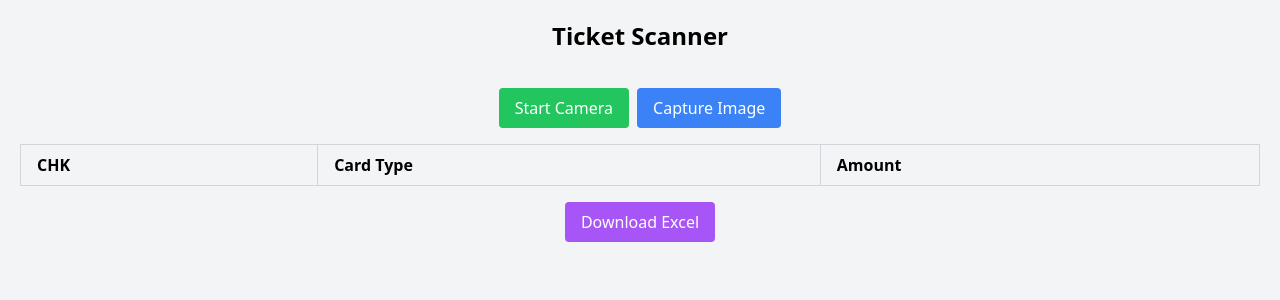
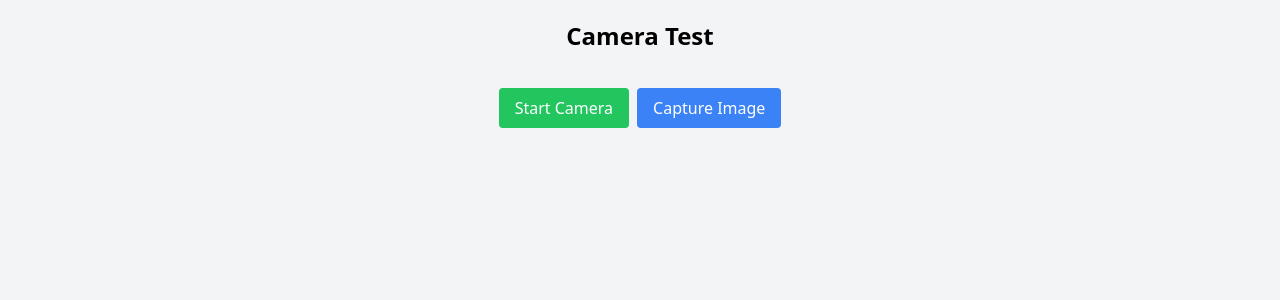
Before and after one commit to Crotoconlaptop/ticket-scanner, a React (Vite) app: page / in a window 1280 px wide. Shown: the top 300 px of the page. Built offline with nearby package versions, Linux system fonts and the light colour scheme; the HTML template or start-up script is replaced by a standard one.

Commit message:
mejora codex4

```diff
--- a/src/App.jsx
+++ b/src/App.jsx
@@ -1,103 +1,58 @@
 import React, { useState, useRef } from "react";
-import Tesseract from "tesseract.js";
-import * as XLSX from "xlsx";
-
-const cardTypes = ["VISA", "MASTERCARD", "mada", "AMEX", "DEBIT MASTERCARD", "DEBIT VISA", "GCC"];
 
 const App = () => {
-  const [tickets, setTickets] = useState([]);
-  const [image, setImage] = useState(null);
-  const [errorMessage, setErrorMessage] = useState(null);
   const videoRef = useRef(null);
   const canvasRef = useRef(null);
+  const [errorMessage, setErrorMessage] = useState(null);
 
   const startCamera = async () => {
     try {
-      const stream = await navigator.mediaDevices.getUserMedia({ video: { facingMode: "environment" } });
+      // Intentar acceder a la cámara trasera
+      const stream = await navigator.mediaDevices.getUserMedia({
+        video: { facingMode: { ideal: "environment" } },
+      });
       if (videoRef.current) {
         videoRef.current.srcObject = stream;
         videoRef.current.play();
       }
     } catch (error) {
-      console.error("Error accessing the camera:", error);
-      setErrorMessage("Could not access the camera. Please check permissions.");
+      console.error("Error accessing the rear camera:", error);
+      setErrorMessage("Unable to access the rear camera. Trying default camera.");
+      // Intentar acceder a cualquier cámara disponible
+      try {
+        const stream = await navigator.mediaDevices.getUserMedia({ video: true });
+        if (videoRef.current) {
+          videoRef.current.srcObject = stream;
+          videoRef.current.play();
+        }
+      } catch (fallbackError) {
+        console.error("Error accessing any camera:", fallbackError);
+        setErrorMessage("Could not access any camera. Please check permissions and try again.");
+      }
     }
   };
 
   const captureImage = () => {
     const canvas = canvasRef.current;
     const video = videoRef.current;
-
     if (video && canvas) {
       canvas.width = video.videoWidth;
       canvas.height = video.videoHeight;
       const context = canvas.getContext("2d");
       context.drawImage(video, 0, 0, canvas.width, canvas.height);
       const imageData = canvas.toDataURL("image/png");
-      setImage(imageData);
+      console.log("Image captured:", imageData);
     }
-  };
-
-  const processImage = async () => {
-    if (!image) return;
-
-    const response = await fetch(image);
-    const blob = await response.blob();
-
-    try {
-      const { data: { text } } = await Tesseract.recognize(blob, "eng", {
-        logger: (m) => console.log(m), // Log OCR progress
-      });
-
-      const chkMatch = text.match(/CHK\s(\d+)/);
-      const amountMatch = text.match(/SAR\s(\d+(\.\d+)?)/);
-      const cardTypeMatch = text.match(new RegExp(cardTypes.join("|"), "i"));
-
-      const newTicket = {
-        chk: chkMatch ? chkMatch[1] : "Unknown",
-        cardType: cardTypeMatch ? cardTypeMatch[0].toUpperCase() : "Unknown",
-        amount: amountMatch ? parseFloat(amountMatch[1]) : 0,
-      };
-
-      setTickets((prevTickets) => {
-        const existingTicket = prevTickets.find((t) => t.chk === newTicket.chk);
-        if (existingTicket) {
-          return prevTickets.map((t) =>
-            t.chk === newTicket.chk
-              ? {
-                  ...t,
-                  amount: t.amount + newTicket.amount,
-                  cardType: `${t.cardType}, ${newTicket.cardType}`,
-                }
-              : t
-          );
-        }
-        return [...prevTickets, newTicket];
-      });
-
-      setImage(null); // Clear image after processing
-    } catch (error) {
-      console.error("Error processing the image:", error);
-      setErrorMessage("Error processing the image. Please try again.");
-    }
-  };
-
-  const handleDownloadExcel = () => {
-    const worksheet = XLSX.utils.json_to_sheet(tickets);
-    const workbook = XLSX.utils.book_new();
-    XLSX.utils.book_append_sheet(workbook, worksheet, "Tickets");
-    XLSX.writeFile(workbook, "tickets.xlsx");
   };
 
   return (
     <div className="min-h-screen bg-gray-100 p-5">
-      <h1 className="text-2xl font-bold text-center mb-5">Ticket Scanner</h1>
+      <h1 className="text-2xl font-bold text-center mb-5">Camera Test</h1>
 
       {errorMessage && (
         <p className="text-red-500 text-center mb-4">{errorMessage}</p>
       )}
 
-      <div className="flex flex-col items-center space-y-4">
       <div className="relative w-full max-w-md aspect-w-16 aspect-h-9 bg-black rounded-md overflow-hidden">
         <video
           ref={videoRef}
@@ -108,7 +63,7 @@ const App = () => {
         />
       </div>
 
-        <div className="flex space-x-2">
+      <div className="flex space-x-2 mt-4 justify-center">
         <button
           onClick={startCamera}
           className="bg-green-500 text-white px-4 py-2 rounded"
@@ -123,45 +78,6 @@ const App = () => {
         </button>
       </div>
 
-        {image && (
-          <div className="image-preview mt-4">
-            <img src={image} alt="Captured" className="border rounded-md mb-4 w-full max-w-md" />
-            <button
-              onClick={processImage}
-              className="bg-yellow-500 text-white px-4 py-2 rounded"
-            >
-              Process Image
-            </button>
-          </div>
-        )}
-
-        <table className="table-auto border-collapse border border-gray-300 w-full text-left mt-4">
-          <thead>
-            <tr>
-              <th className="border border-gray-300 px-4 py-2">CHK</th>
-              <th className="border border-gray-300 px-4 py-2">Card Type</th>
-              <th className="border border-gray-300 px-4 py-2">Amount</th>
-            </tr>
-          </thead>
-          <tbody>
-            {tickets.map((ticket, index) => (
-              <tr key={index}>
-                <td className="border border-gray-300 px-4 py-2">{ticket.chk}</td>
-                <td className="border border-gray-300 px-4 py-2">{ticket.cardType}</td>
-                <td className="border border-gray-300 px-4 py-2">{ticket.amount.toFixed(2)}</td>
-              </tr>
-            ))}
-          </tbody>
-        </table>
-
-        <button
-          onClick={handleDownloadExcel}
-          className="bg-purple-500 text-white px-4 py-2 rounded mt-4"
-        >
-          Download Excel
-        </button>
-      </div>
-
       <canvas ref={canvasRef} className="hidden" />
     </div>
   );
```
Lines whose indentation alone changed are shown as unchanged.
